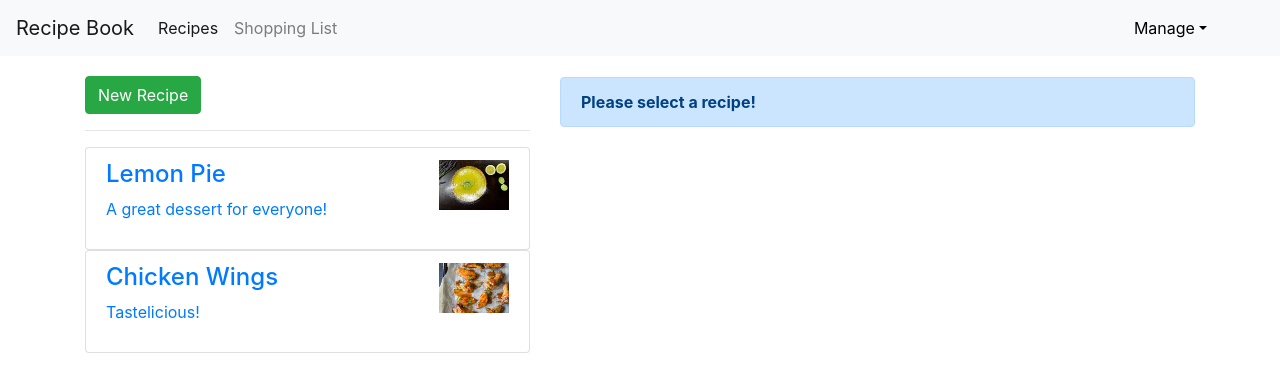
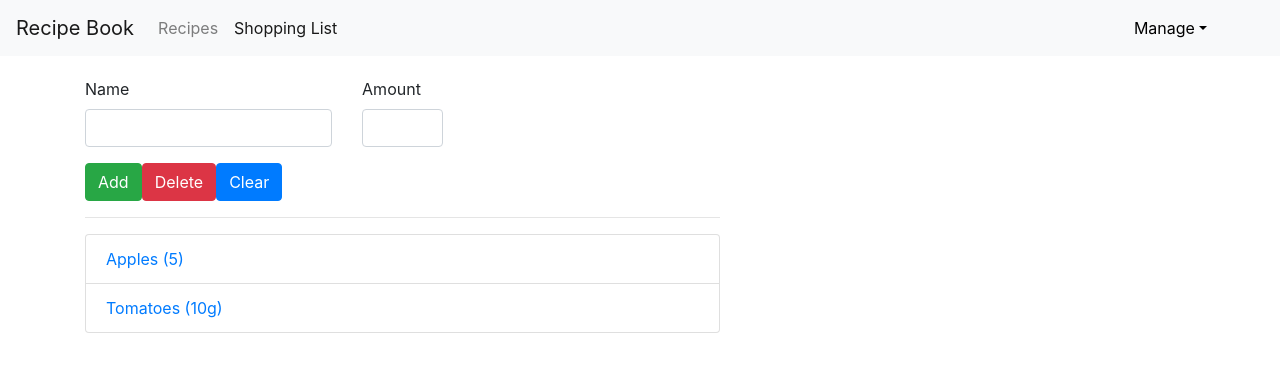
Before and after one commit to OriOrihuela/FirstAngular8Project, an Angular app in the folder mainProject/: page /shopping-list in a window 1280 px wide. Shown: the top 392 px of the page. Built offline with nearby package versions, Linux system fonts and the light colour scheme.

Commit message:
routing added.

```diff
--- /dev/null
+++ b/mainProject/src/app/app-routing.module.ts
@@ -0,0 +1,26 @@
+import { NgModule } from "@angular/core";
+import { Routes, RouterModule } from "@angular/router";
+import { RecipesComponent } from "./recipes/recipes.component";
+import { ShoppingListComponent } from "./shopping-list/shopping-list.component";
+
+const appRoutes: Routes = [
+  { path: "", redirectTo: "/recipes", pathMatch: "full" },
+  {
+    path: "recipes",
+    component: RecipesComponent
+  },
+  {
+    path: "shopping-list",
+    component: ShoppingListComponent
+  },
+  {
+      path: "**",
+      redirectTo: "/404"
+  }
+];
+
+@NgModule({
+  imports: [RouterModule.forRoot(appRoutes)],
+  exports: [RouterModule]
+})
+export class AppRoutingModule {}
--- a/mainProject/src/app/app.component.html
+++ b/mainProject/src/app/app.component.html
@@ -2,8 +2,7 @@
 <div class="container">
   <div class="row">
     <div class="col-md-12">
-      <app-recipes *ngIf="loadedFeature == 'recipe'"></app-recipes>
-      <app-shopping-list *ngIf="loadedFeature != 'recipe'"></app-shopping-list>
+      <router-outlet></router-outlet>
     </div>
   </div>
 </div>
--- a/mainProject/src/app/app.module.ts
+++ b/mainProject/src/app/app.module.ts
@@ -11,6 +11,7 @@ import { RecipesItemComponent } from './recipes/recipes-list/recipes-item/recipe
 import { ShoppingListComponent } from './shopping-list/shopping-list.component';
 import { ShoppingEditComponent } from './shopping-list/shopping-edit/shopping-edit.component';
 import { DropdownDirective } from './shared/dropdown.directive';
+import { AppRoutingModule } from './app-routing.module';
 
 @NgModule({
   declarations: [
@@ -26,7 +27,8 @@ import { DropdownDirective } from './shared/dropdown.directive';
   ],
   imports: [
     BrowserModule,
-    FormsModule
+    FormsModule,
+    AppRoutingModule
   ],
   providers: [],
   bootstrap: [AppComponent]
--- a/mainProject/src/app/header/header.component.html
+++ b/mainProject/src/app/header/header.component.html
@@ -13,19 +13,16 @@
   </button>
   <div class="collapse navbar-collapse" id="collapsibleNavId">
     <ul class="navbar-nav mr-auto mt-2 mt-lg-0">
-      <li class="nav-item active">
-        <a class="nav-link" href="#" (click)="onSelect('recipe')"
-          >Recipes <span class="sr-only">(current)</span></a
-        >
+      <li class="nav-item" routerLinkActive="active">
+        <a class="nav-link" routerLink="/recipes">Recipes</a>
       </li>
-      <li class="nav-item">
-        <a class="nav-link" href="#" (click)="onSelect('shoppingList')">Shopping List</a>
+      <li class="nav-item" routerLinkActive="active">
+        <a class="nav-link" routerLink="/shopping-list">Shopping List</a>
       </li>
     </ul>
     <div class="nav-item dropdown">
       <a
         class="nav-link dropdown-toggle navbar-right"
-          href="#"
         id="dropdownId"
         data-toggle="dropdown"
         aria-haspopup="true"
@@ -34,8 +31,8 @@
         >Manage</a
       >
       <div class="dropdown-menu" aria-labelledby="dropdownId">
-          <a class="dropdown-item" href="#">Action 1</a>
-          <a class="dropdown-item" href="#">Action 2</a>
+        <a class="dropdown-item">Action 1</a>
+        <a class="dropdown-item">Action 2</a>
       </div>
     </div>
   </div>
--- a/mainProject/src/app/header/header.component.scss
+++ b/mainProject/src/app/header/header.component.scss
@@ -1,3 +1,7 @@
 #dropdownId {
     color: black;
 }
+
+a {
+    cursor: pointer;
+}
--- a/mainProject/src/app/header/header.component.ts
+++ b/mainProject/src/app/header/header.component.ts
@@ -1,4 +1,4 @@
-import { Component, OnInit, EventEmitter, Output } from '@angular/core';
+import { Component, OnInit } from '@angular/core';
 
 @Component({
   selector: 'app-header',
@@ -9,8 +9,10 @@ export class HeaderComponent implements OnInit {
   /**
    * PROPERTIES
    */
-  @Output("ftSelected") featureSelected = new EventEmitter<string>();
 
+  /**
+   * CONSTRUCTOR
+   */
   constructor() { }
 
   ngOnInit() {
@@ -19,7 +21,4 @@ export class HeaderComponent implements OnInit {
   /**
    * BEHAVIOURS
    */
-  onSelect(feature: string) {
-    this.featureSelected.emit(feature);
-  }
 }
--- a/mainProject/src/app/recipes/recipes-detail/recipes-detail.component.html
+++ b/mainProject/src/app/recipes/recipes-detail/recipes-detail.component.html
@@ -20,9 +20,9 @@
         Manage Recipe <span class="caret"></span>
       </button>
       <ul class="dropdown-menu">
-        <li><a class="dropdown-item" (click)="onAddToShoppingList()" style="cursor: pointer;">To Shopping List</a></li>
-        <li><a class="dropdown-item" href="#">Edit Recipe</a></li>
-        <li><a class="dropdown-item" href="#">Delete Recipe</a></li>
+        <li><a class="dropdown-item" (click)="onAddToShoppingList()">To Shopping List</a></li>
+        <li><a class="dropdown-item">Edit Recipe</a></li>
+        <li><a class="dropdown-item">Delete Recipe</a></li>
       </ul>
     </div>
   </div>
--- a/mainProject/src/app/recipes/recipes-detail/recipes-detail.component.scss
+++ b/mainProject/src/app/recipes/recipes-detail/recipes-detail.component.scss
@@ -0,0 +1,3 @@
+a {
+    cursor: pointer;
+}
--- a/mainProject/src/app/recipes/recipes-list/recipes-item/recipes-item.component.html
+++ b/mainProject/src/app/recipes/recipes-list/recipes-item/recipes-item.component.html
@@ -1,4 +1,4 @@
-<a href="#" class="list-group-item clearfix" (click)="onSelected()">
+<a class="list-group-item clearfix" (click)="onSelected()">
   <div class="float-left">
     <h4 class="list-group-item-heading">{{ recipe.getName() }}</h4>
     <p class="list-group-item-text">{{ recipe.getDescription() }}</p>
--- a/mainProject/src/app/recipes/recipes-list/recipes-item/recipes-item.component.scss
+++ b/mainProject/src/app/recipes/recipes-list/recipes-item/recipes-item.component.scss
@@ -0,0 +1,3 @@
+a {
+    cursor: pointer;
+}
```
Lines whose indentation alone changed are shown as unchanged.
